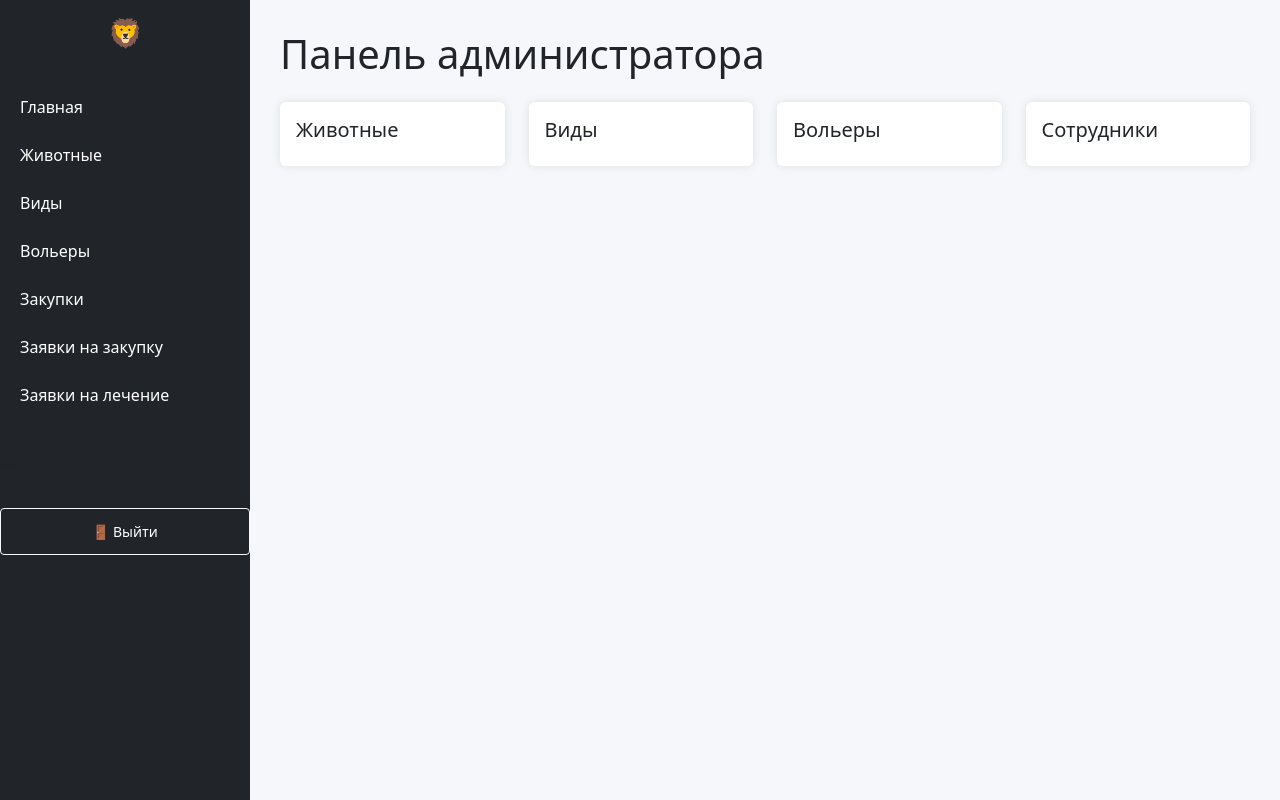
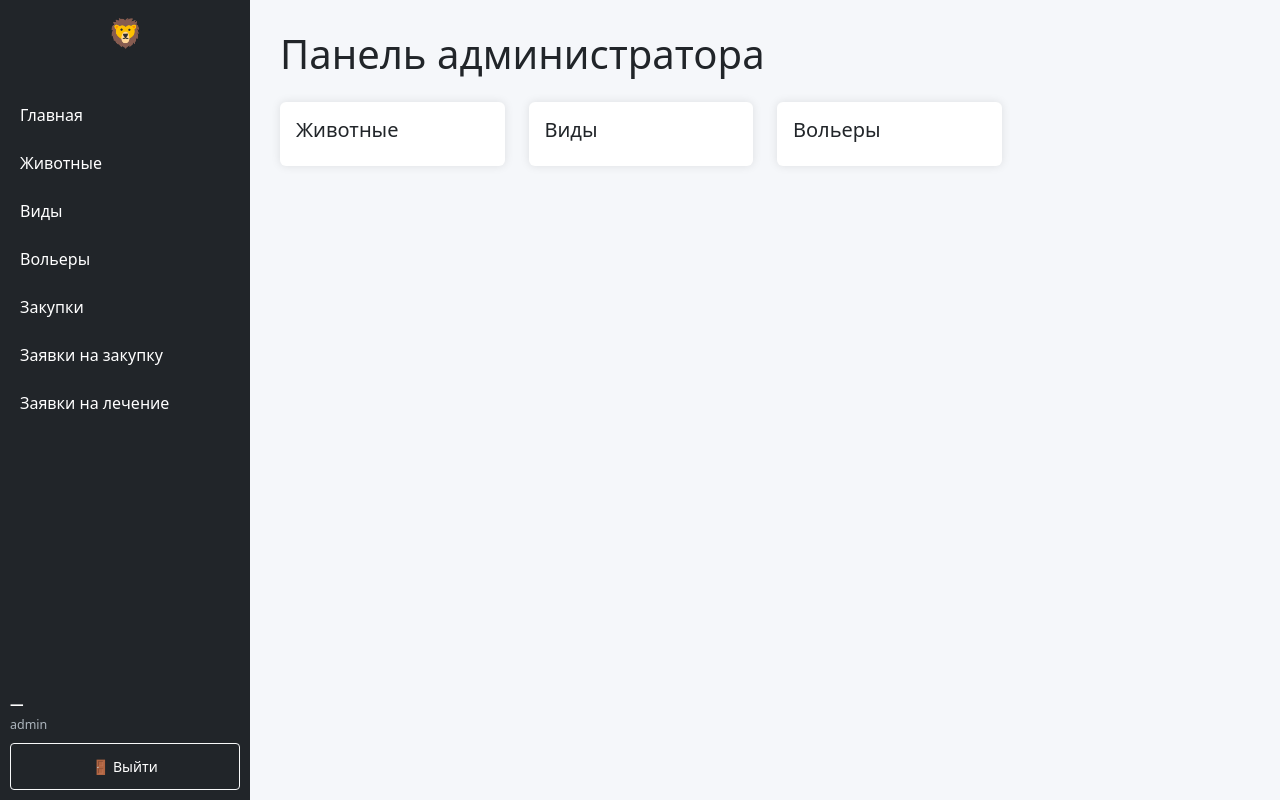
Before and after one commit to GIKAU0MAZET/zoo_admin, a Flask app: page / in a window 1280 px wide. Run offline with Flask 3, Linux system fonts and the light colour scheme; the visitor is signed in with stand-in values (Sample User, id 1); data that the repository does not hold is empty; some libraries are stand-ins or nearby versions.

Commit message:
dashboard

```diff
--- a/static/css/style.css
+++ b/static/css/style.css
@@ -28,3 +28,26 @@ body {
     border: none;
     box-shadow: 0 0 10px rgba(0,0,0,0.1);
 }
+
+.sidebar {
+    display: flex;
+    flex-direction: column;
+}
+
+.sidebar-profile {
+    margin-top: auto;
+    padding: 10px;
+    font-size: 0.85rem;
+}
+
+.profile-name {
+    color: #fff;
+    font-weight: 600;
+    word-break: break-word;
+}
+
+.profile-role {
+    color: #adb5bd;
+    font-size: 0.78rem;
+    margin-top: 2px;
+}
--- a/templates/animals.html
+++ b/templates/animals.html
@@ -44,10 +44,6 @@
         <a href="/animals/edit/{{ animal.id }}" class="btn btn-warning btn-sm">
             Редактировать
         </a>
-
-        <a href="/animals/delete/{{ animal.id }}" class="btn btn-danger btn-sm">
-            Удалить
-        </a>
     </td>
 </tr>
 {% endfor %}
--- a/templates/dashboard.html
+++ b/templates/dashboard.html
@@ -35,15 +35,6 @@
         </div>
     </div>
 
-    <div class="col-md-3">
-        <div class="card stat-card">
-            <div class="card-body">
-                <h5>Сотрудники</h5>
-                <h2>{{ employees_count }}</h2>
-            </div>
-        </div>
-    </div>
-
 </div>
 
 {% endblock %}
```
